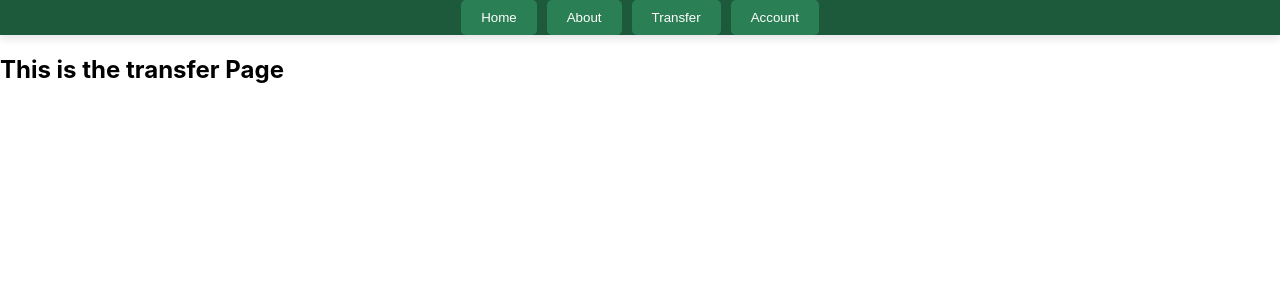
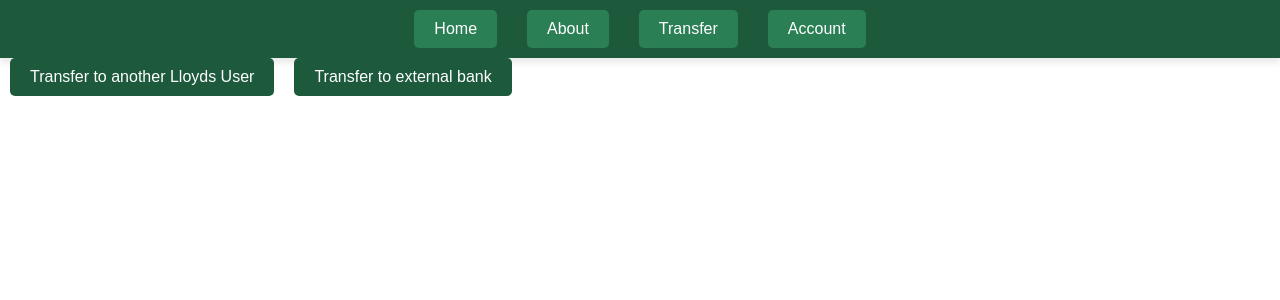
Before and after one commit to Lonyin-Chan/frontend-user, a React (Create React App) app: page /transfer in a window 1280 px wide. Shown: the top 300 px of the page. Built offline with nearby package versions, Linux system fonts and the light colour scheme.

Commit message:
transfer page

```diff
--- a/src/App.js
+++ b/src/App.js
@@ -13,7 +13,7 @@
       display: 'flex',
       justifyContent: 'center',
       gap: '10px',
-      padding: '0px 0',
+      padding: '10px 0',
       background: '#1d5a3c', // Lloyds Bank dark green color
       boxShadow: '0 4px 8px rgba(0, 0, 0, 0.1)' // Adds a subtle shadow for depth
     }}>
--- /dev/null
+++ b/src/pages/transfer.css
@@ -0,0 +1,18 @@
+
+
+button {
+    padding: 10px 20px;
+    font-size: 16px;
+    background-color: #1d5a3c; /* Green background */
+    color: white;
+    border: none;
+    border-radius: 5px;
+    cursor: pointer;
+    transition: background-color 0.3s;
+    margin: 0 10px; /* Adds horizontal spacing between buttons */
+}
+
+/* Button hover effect */
+button:hover {
+    background-color: #3f9f73; /* Darker green when hovered */
+}
--- a/src/pages/transfer.jsx
+++ b/src/pages/transfer.jsx
@@ -1,5 +1,22 @@
+import './transfer.css';
+
 function transfer() {
-    return <h2>This is the transfer Page</h2>;
-  }
+  const handleLloydsTransfer = () => {
+    console.log("Transfer to another Lloyds user clicked");
 
-  export default transfer;
+  };
+
+  const handleExternalBankTransfer = () => {
+    console.log("Transfer to external bank clicked");
+
+  };
+
+  return (
+    <div>
+      <button onClick={handleLloydsTransfer}>Transfer to another Lloyds User</button>
+      <button onClick={handleExternalBankTransfer}>Transfer to external bank</button>
+    </div>
+  );
+}
+
+export default transfer;
```
